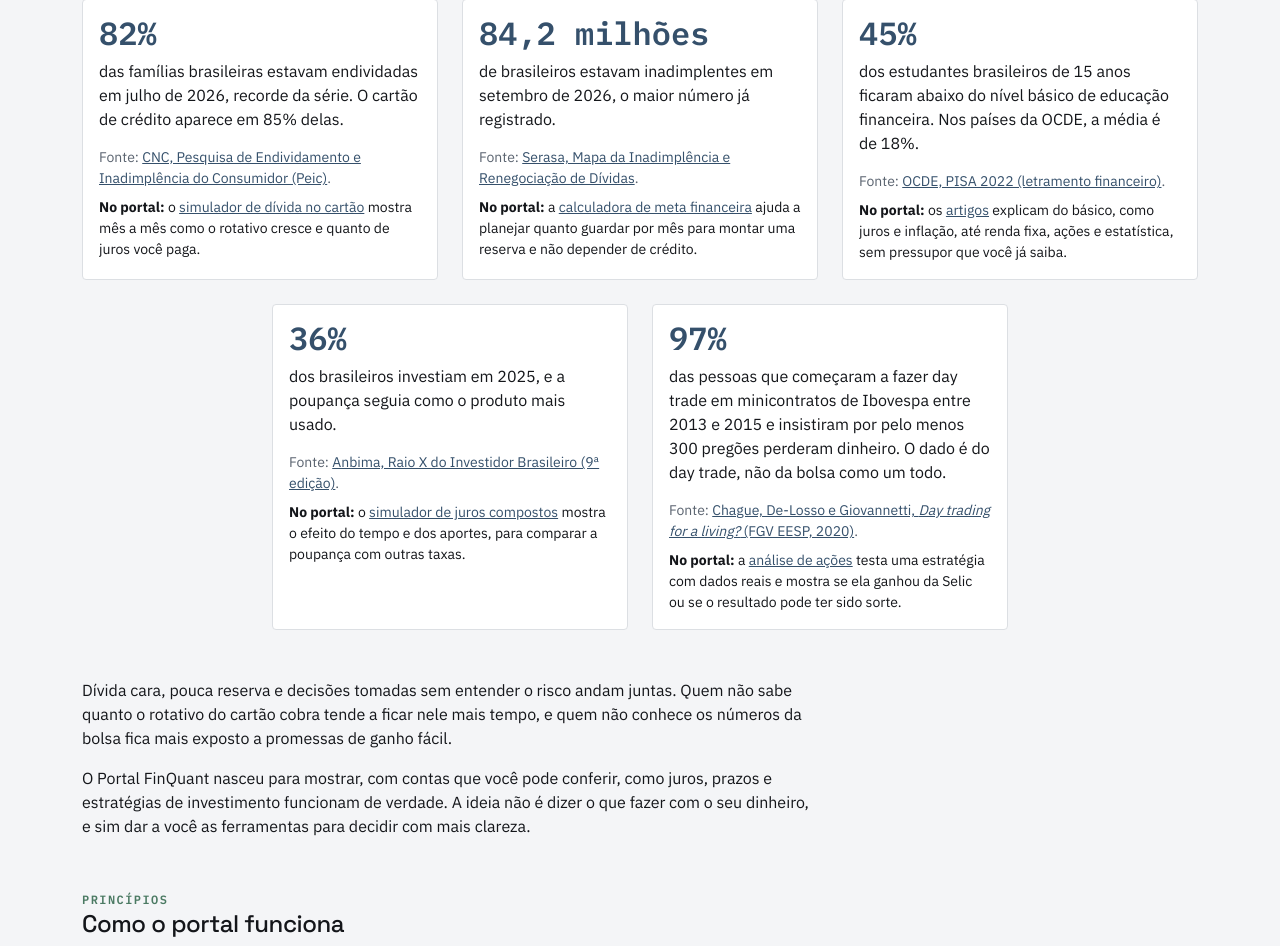
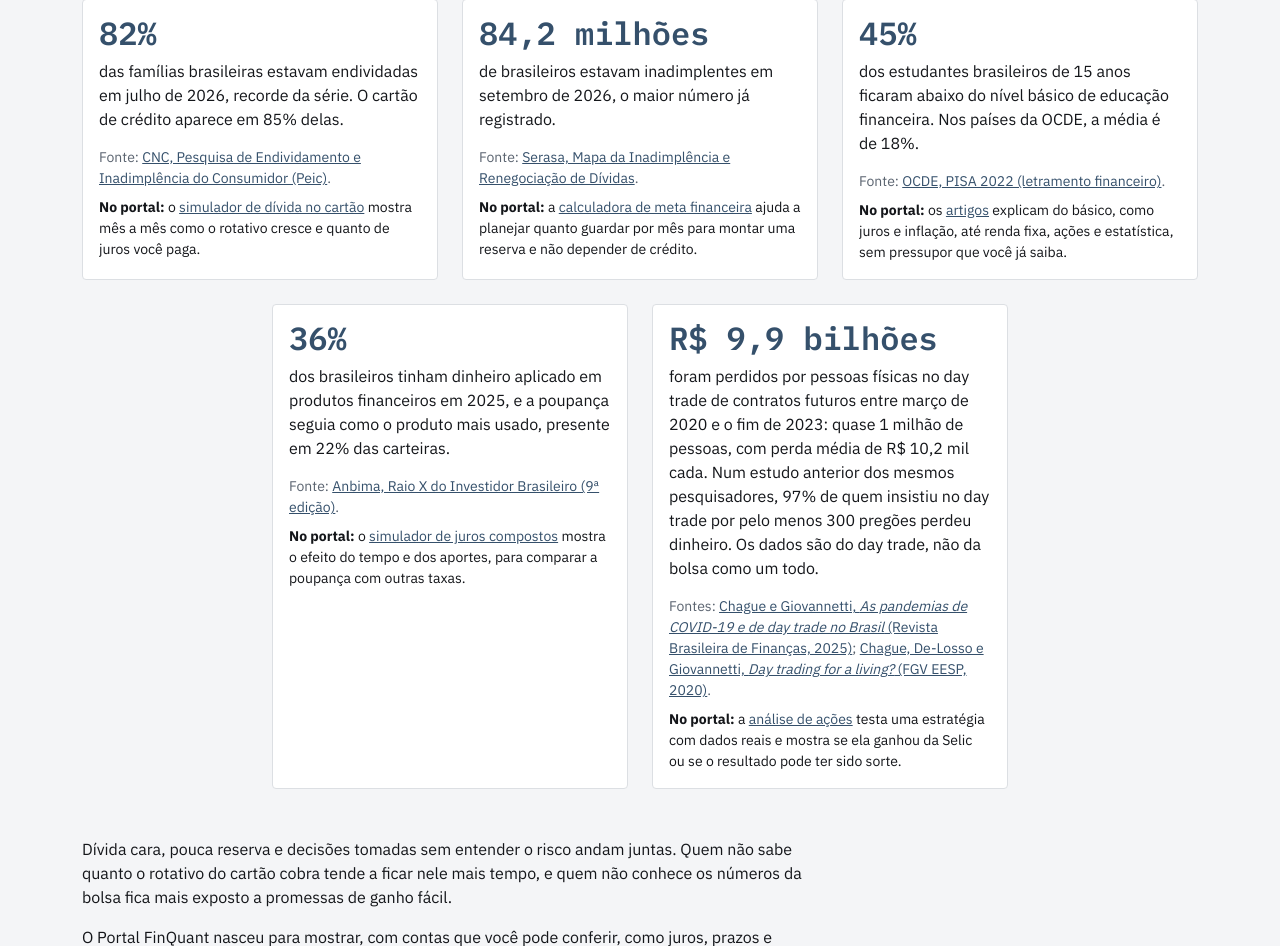
Before and after one commit to pagliarinimvp/portal-finquant, a Django app: page /sobre/ in a window 1280 px wide. Shown: the part 969-1915 px from the top of the page. Run offline with Django 5.2, Linux system fonts and the light colour scheme.

Commit message:
Sobre: fontes conferidas e dado mais recente do day trade
O cartão do day trade passa a destacar o estudo de Chague e Giovannetti
(Revista Brasileira de Finanças, 2025): R$ 9,9 bilhões perdidos por
pessoas físicas entre março de 2020 e o fim de 2023, perda média de
R$ 10,2 mil. Os 97% do estudo de 2020 ficam no texto. O cartão da Anbima
diz "tinham dinheiro aplicado" (36%) e cita os 22% da poupança.

Co-Authored-By: Claude Opus 5.5 <noreply@anthropic.com>

```diff
--- a/templates/core/sobre.html
+++ b/templates/core/sobre.html
@@ -77,7 +77,7 @@
         <div class="card h-100 fq-sobre-dado">
             <div class="card-body">
                 <p class="fq-sobre-numero fq-numeros">36%</p>
-                <p class="card-text">dos brasileiros investiam em 2025, e a poupança seguia como o produto mais usado.</p>
+                <p class="card-text">dos brasileiros tinham dinheiro aplicado em produtos financeiros em 2025, e a poupança seguia como o produto mais usado, presente em 22% das carteiras.</p>
                 <p class="small text-muted mb-0">Fonte: <a href="https://www.anbima.com.br/pt_br/noticias/anbima-lanca-a-nona-edicao-do-raio-x-do-investidor-brasileiro-36-da-populacao-aplica-em-produtos-financeiros.htm" target="_blank" rel="noopener">Anbima, Raio X do Investidor Brasileiro (9ª edição)</a>.</p>
                 <p class="small mt-2 mb-0"><strong>No portal:</strong> o <a href="{% url 'simuladores:juros_compostos' %}">simulador de juros compostos</a> mostra o efeito do tempo e dos aportes, para comparar a poupança com outras taxas.</p>
             </div>
@@ -86,9 +86,9 @@
     <div class="col">
         <div class="card h-100 fq-sobre-dado">
             <div class="card-body">
-                <p class="fq-sobre-numero fq-numeros">97%</p>
-                <p class="card-text">das pessoas que começaram a fazer day trade em minicontratos de Ibovespa entre 2013 e 2015 e insistiram por pelo menos 300 pregões perderam dinheiro. O dado é do day trade, não da bolsa como um todo.</p>
-                <p class="small text-muted mb-0">Fonte: <a href="https://econpapers.repec.org/RePEc:fgv:eesptd:525" target="_blank" rel="noopener">Chague, De-Losso e Giovannetti, <em>Day trading for a living?</em> (FGV EESP, 2020)</a>.</p>
+                <p class="fq-sobre-numero fq-numeros">R$ 9,9 bilhões</p>
+                <p class="card-text">foram perdidos por pessoas físicas no day trade de contratos futuros entre março de 2020 e o fim de 2023: quase 1 milhão de pessoas, com perda média de R$ 10,2 mil cada. Num estudo anterior dos mesmos pesquisadores, 97% de quem insistiu no day trade por pelo menos 300 pregões perdeu dinheiro. Os dados são do day trade, não da bolsa como um todo.</p>
+                <p class="small text-muted mb-0">Fontes: <a href="https://doi.org/10.12660/rbfin.v23n1.2025.94291" target="_blank" rel="noopener">Chague e Giovannetti, <em>As pandemias de COVID-19 e de day trade no Brasil</em> (Revista Brasileira de Finanças, 2025)</a>; <a href="https://econpapers.repec.org/RePEc:fgv:eesptd:525" target="_blank" rel="noopener">Chague, De-Losso e Giovannetti, <em>Day trading for a living?</em> (FGV EESP, 2020)</a>.</p>
                 <p class="small mt-2 mb-0"><strong>No portal:</strong> a <a href="{% url 'estudo_caso:index' %}">análise de ações</a> testa uma estratégia com dados reais e mostra se ela ganhou da Selic ou se o resultado pode ter sido sorte.</p>
             </div>
         </div>
```
Also changed, not shown: CLAUDE.md (+1 -1 lines).
